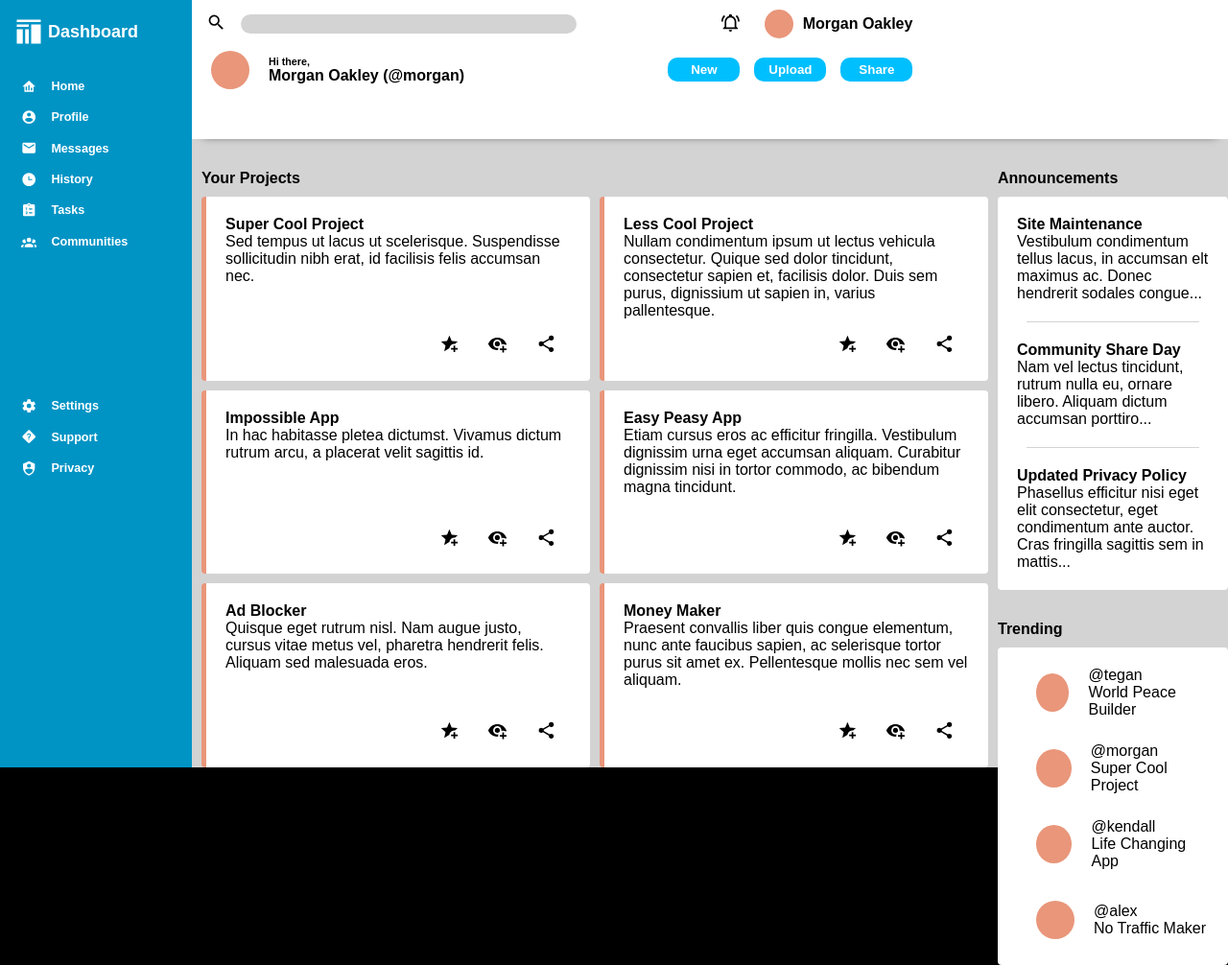
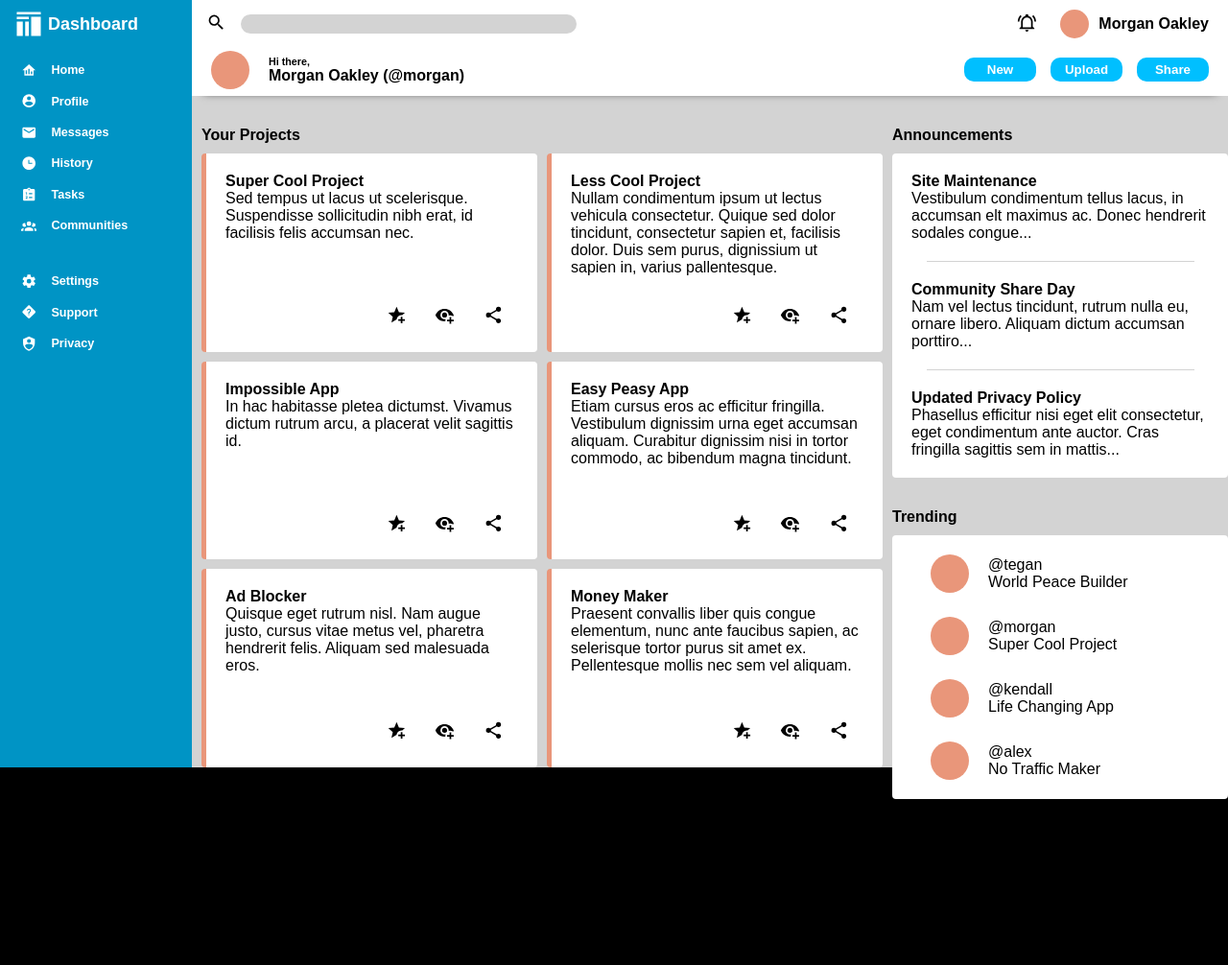
Before and after one commit to bradfieldmurray/admin-dashboard, a plain HTML site: page index.html in a window 1280 px wide. Shown: the whole page at 96% size. After the commit the page ends 833 px from the top, so only its background shows below. Drawn offline with Linux system fonts and the light colour scheme.

Commit message:
fixed nav bar to be set in place

```diff
--- a/style.css
+++ b/style.css
@@ -34,6 +34,7 @@ button {
     color:white;
     font-weight:bold;
 }
+
 
 
 #line {
@@ -89,9 +90,13 @@ button {
     font-weight:bold;
     font-size:18px;
     display:grid;
-    grid-template-rows:1fr 5fr 6fr;
+    grid-template-rows:50px 200px 50px;
     height:100vh;
 }
+
+/* nav misc min = 240px */
+/* nav main min = 200px */
+/* nav header min = 50px */
 
 .nav-header {
     display:grid;
@@ -104,16 +109,20 @@ button {
     padding: 7px;
 }
 
+.nav-misc {
+    margin-top:20px;
+}
+
 
 
 
 .header {
     display:grid;
     grid-template-rows:50px 50px;
-    justify-content: space-between;
     box-shadow: 0px 8px 9px -12px black;
     z-index: 99;
-
+    height:100px;
+    padding-right:20px;
 }
 
 .header-top {
@@ -161,7 +170,7 @@ button {
 
 .content {
     display:grid;
-    grid-template-rows:2fr 9fr;
+    grid-template-rows:100px 9fr;
     background:white;
 }
 
@@ -235,4 +244,5 @@ button {
     display:grid;
     grid-template-rows: 1fr 1fr 1fr 1fr;
     row-gap:25px;
+    width:350px;
 }
```
